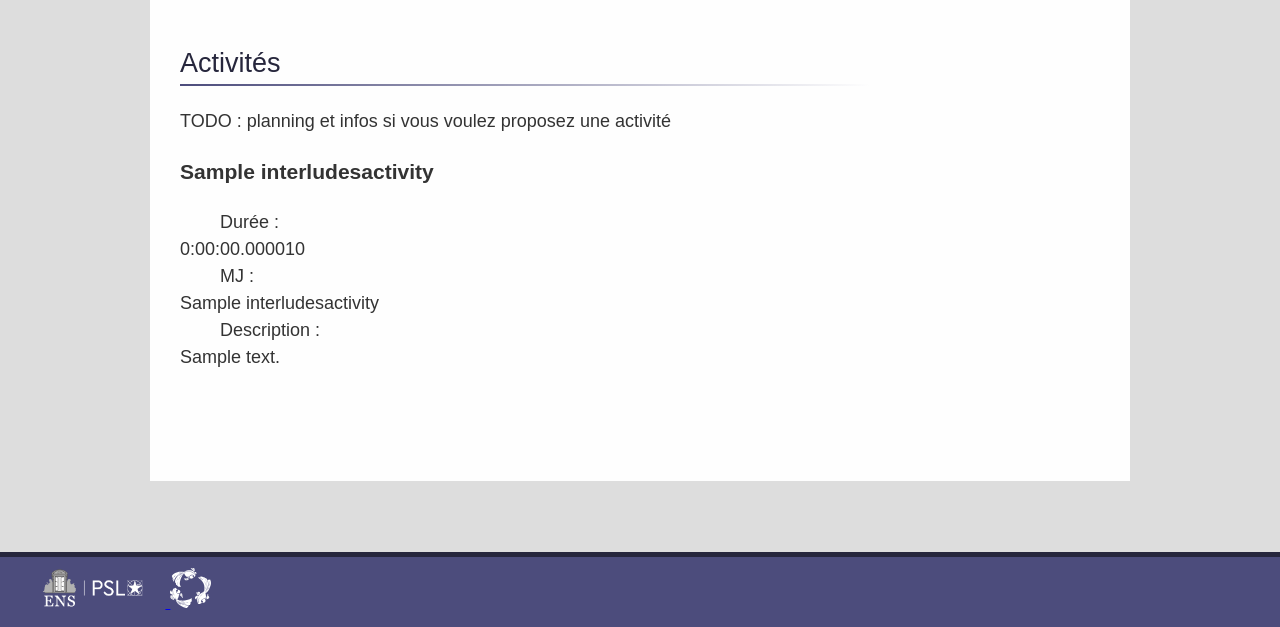
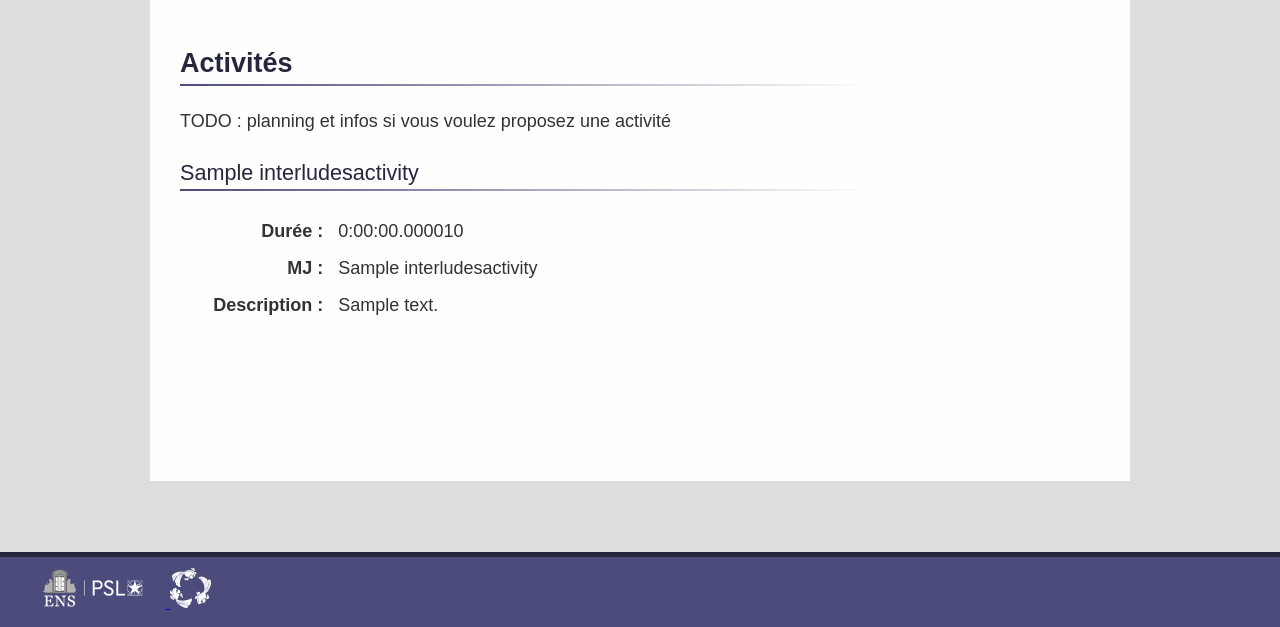
Before and after one commit to dlesbre/site-interludes, a Django app: page /activites/ in a window 1280 px wide. Shown: the part 173-800 px from the top of the page. Run offline with Django 3.2, Linux system fonts and the light colour scheme; tables that the repository leaves empty hold one stand-in row (values such as "Sample post").

Commit message:
Made activity list prettier

```diff
--- a/home/static/css/style.css
+++ b/home/static/css/style.css
@@ -118,12 +118,22 @@ main h2 {
 	color: var(--color_bg_2);
 	padding-top: 20px;
 	font-size: 1.5rem;
+	font-weight: bold;
+	text-align: left;
+	border-bottom: 2px solid var(--color_bg_1);
+	border-image-source: linear-gradient(to right, var(--color_bg_1) 0%, transparent 75%);
+	border-image-slice: 1;
+}
+main h3 {
+	color: var(--color_bg_2);
+	font-size: 1.2rem;
 	font-weight: 300;
 	text-align: left;
 	border-bottom: 2px solid var(--color_bg_1);
 	border-image-source: linear-gradient(to right, var(--color_bg_1) 0%, transparent 75%);
 	border-image-slice: 1;
 }
+
 
 main p {
 	font-size: 1rem;
@@ -132,6 +142,25 @@ main p {
 main a:link {
 	text-decoration: underline;
 	color: rgb(62, 62, 255);
+}
+
+dl {
+	list-style: none;
+	display: grid;
+	grid-template-columns: 1fr 5fr;
+}
+dl dt {
+	grid-column: 1 / span 1;
+	justify-self: end;
+	text-align: right;
+	margin: 5px 10px;
+	font-weight: bold;
+	align-self: center;
+}
+dl dd {
+	margin: 5px 5px;
+	justify-self: start;
+	text-align: left;
 }
 
 footer {
--- a/home/templates/activites.html
+++ b/home/templates/activites.html
@@ -9,9 +9,9 @@
 	{% for activity in activities %}
 		<h3>{{ activity.title }}</h3>
 		<dl>
-			<dd>Durée :</dd><dt>{{ activity.duration }}</dt>
-			<dd>MJ :</dd><dt>{{ activity.host_name }}</dt>
-			<dd>Description :</dd><dt>{{ activity.description }}</dt>
+			<dt>Durée :</dt><dd>{{ activity.duration }}</dd>
+			<dt>MJ :</dt><dd>{{ activity.host_name }}</dd>
+			<dt>Description :</dt><dd>{{ activity.description }}</dd>
 		</dl>
 	{% endfor %}
 {% endblock %}
```
